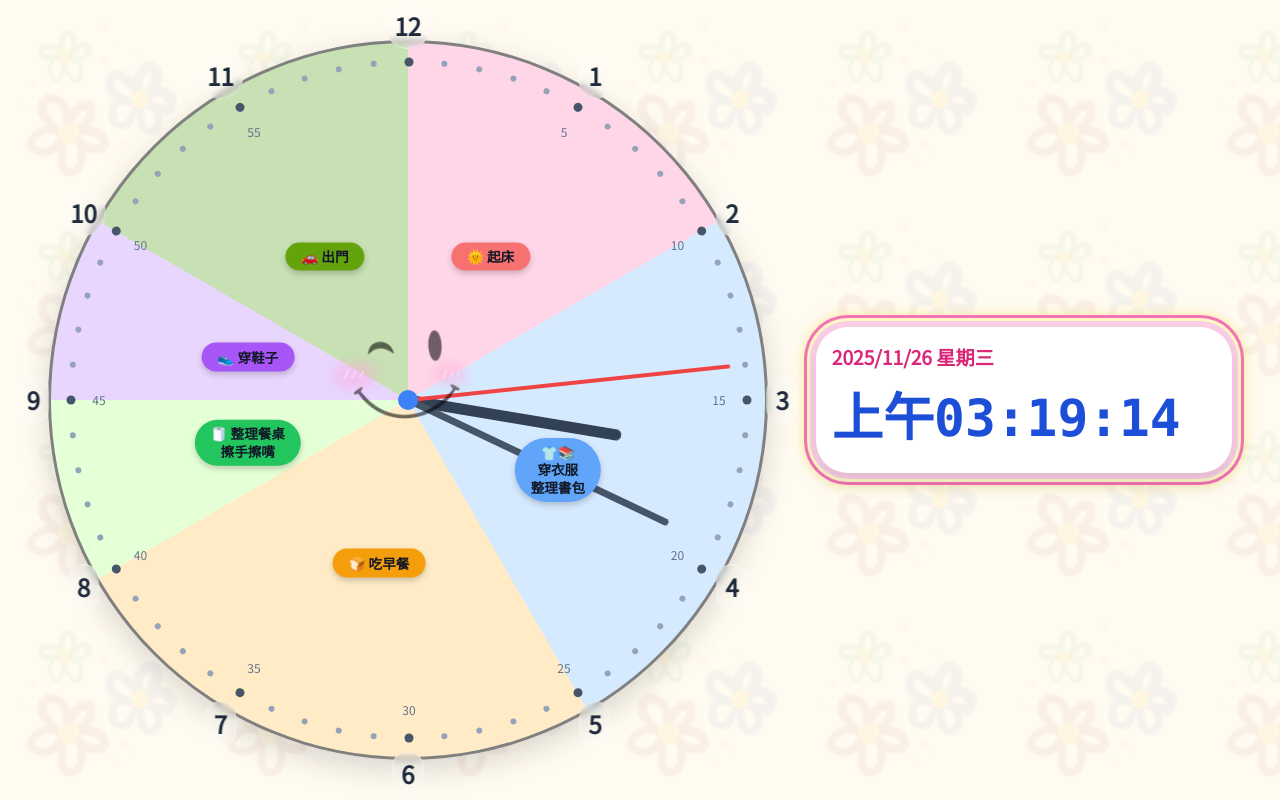
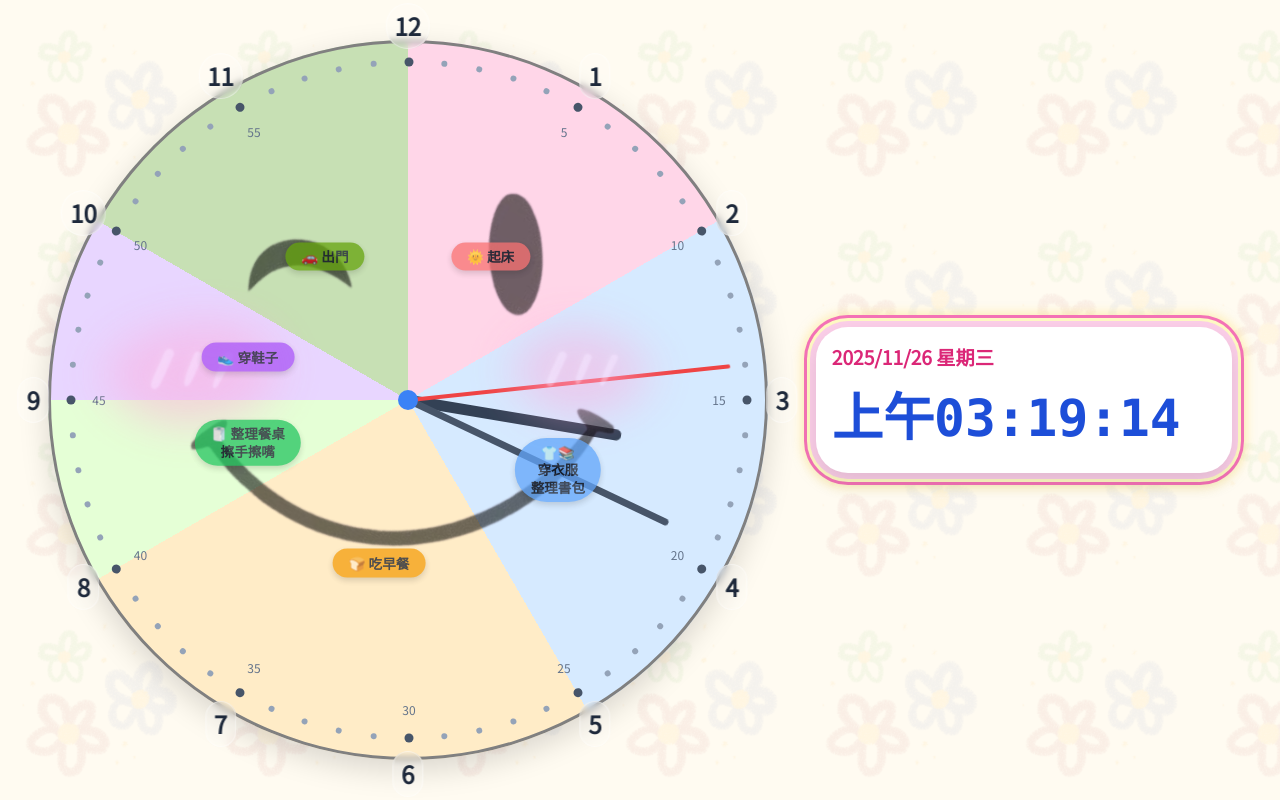
Before and after one commit to HannaHome/baby-clock2, a plain HTML site: page index.html in a window 1280 px wide. Drawn offline with nearby package versions, Linux system fonts and the light colour scheme.

Commit message:
Update index.html

```diff
--- a/index.html
+++ b/index.html
@@ -128,7 +128,7 @@
             font-size: 0.85rem;
             transition: transform 0.3s ease; /* 增加過渡效果 */
             /* 變更：不透明度提高到 1，確保文字清晰 */
-            opacity: 1;
+            opacity: 0.75;
         }
 
         /* 懸停或點擊時放大 */
@@ -281,15 +281,15 @@
                 <!-- 任務標籤 -->
                 <div id="task-labels"></div>
 
-                <!-- 眼睛圖片容器 (帶有透明背景) - 依據使用者要求重新加入 -->
-                <!-- 關鍵設定：w-1/3 (寬度佔時鐘直徑的 33%)，top: 35% (位於上方 35% 處)，z-index: 60 (確保它在指針下方，但高於背景) -->
-                <div id="clock-face-decoration" class="absolute z-[60] w-1/3 h-1/4" style="top: 35%; left: 50%; transform: translateX(-50%);">
+                <!-- 眼睛圖片容器 (帶有透明背景) - 依據使用者要求調整為佈滿整個時鐘圓 -->
+                <!-- 關鍵設定：w-full h-full 佈滿父容器，top: 0; left: 0; 從左上角開始定位 -->
+                <div id="clock-face-decoration" class="absolute z-[60] w-full h-full top-0 left-0" style="border-radius: 50%; overflow: hidden;">
                     <!-- *** 請將此處的 src 替換為您的透明背景 PNG/SVG 圖片網址 *** -->
                     <img
                         id="eyes-image"
                         src="https://hannahome.github.io/baby-clock2/smile.png"
                         alt="眼睛裝飾圖片"
-                        class="w-full h-full object-contain"
+                        class="w-full h-full object-cover"
                         onerror="this.style.display='none'; console.log('Image failed to load, please replace the placeholder URL.');"
                     >
                 </div>
```
